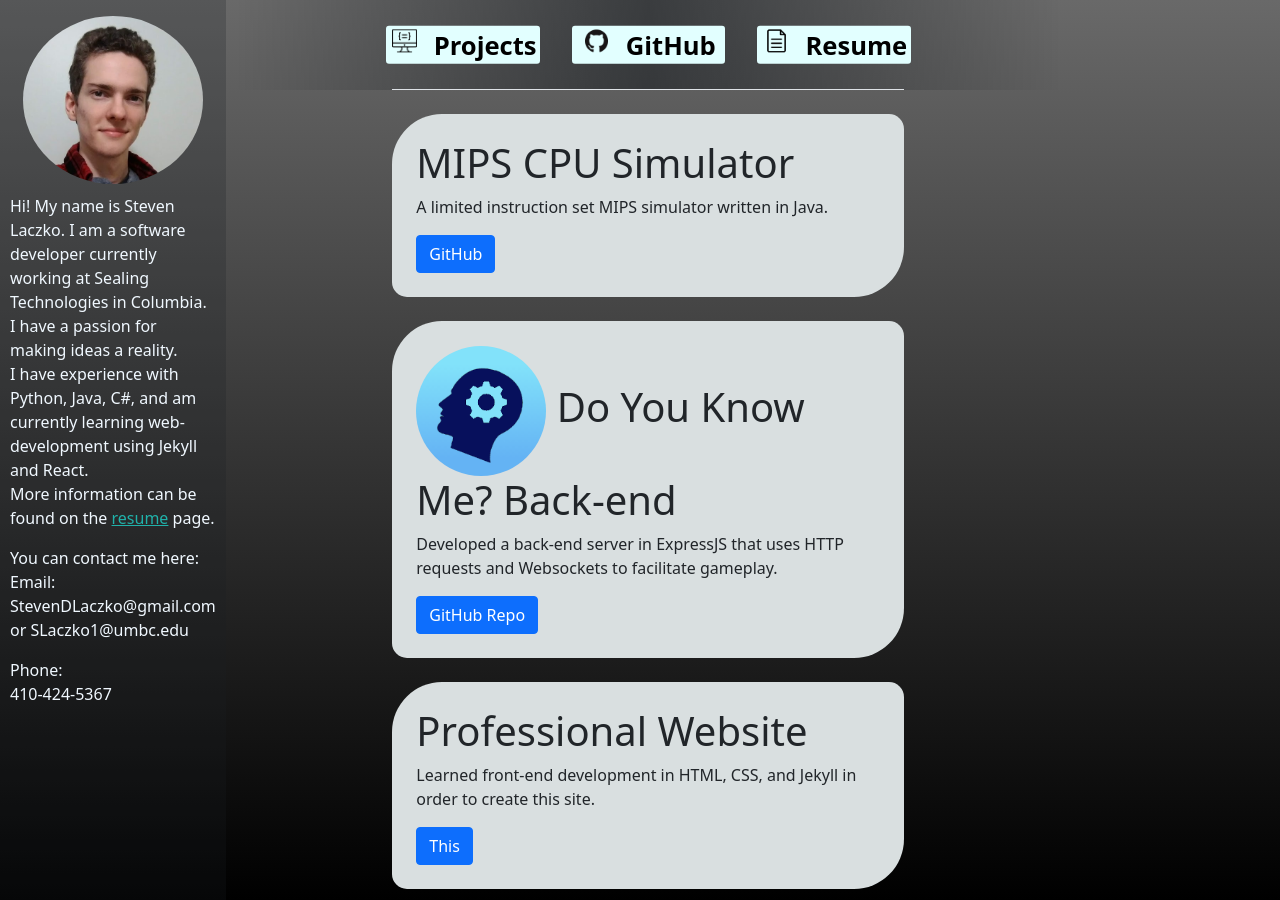
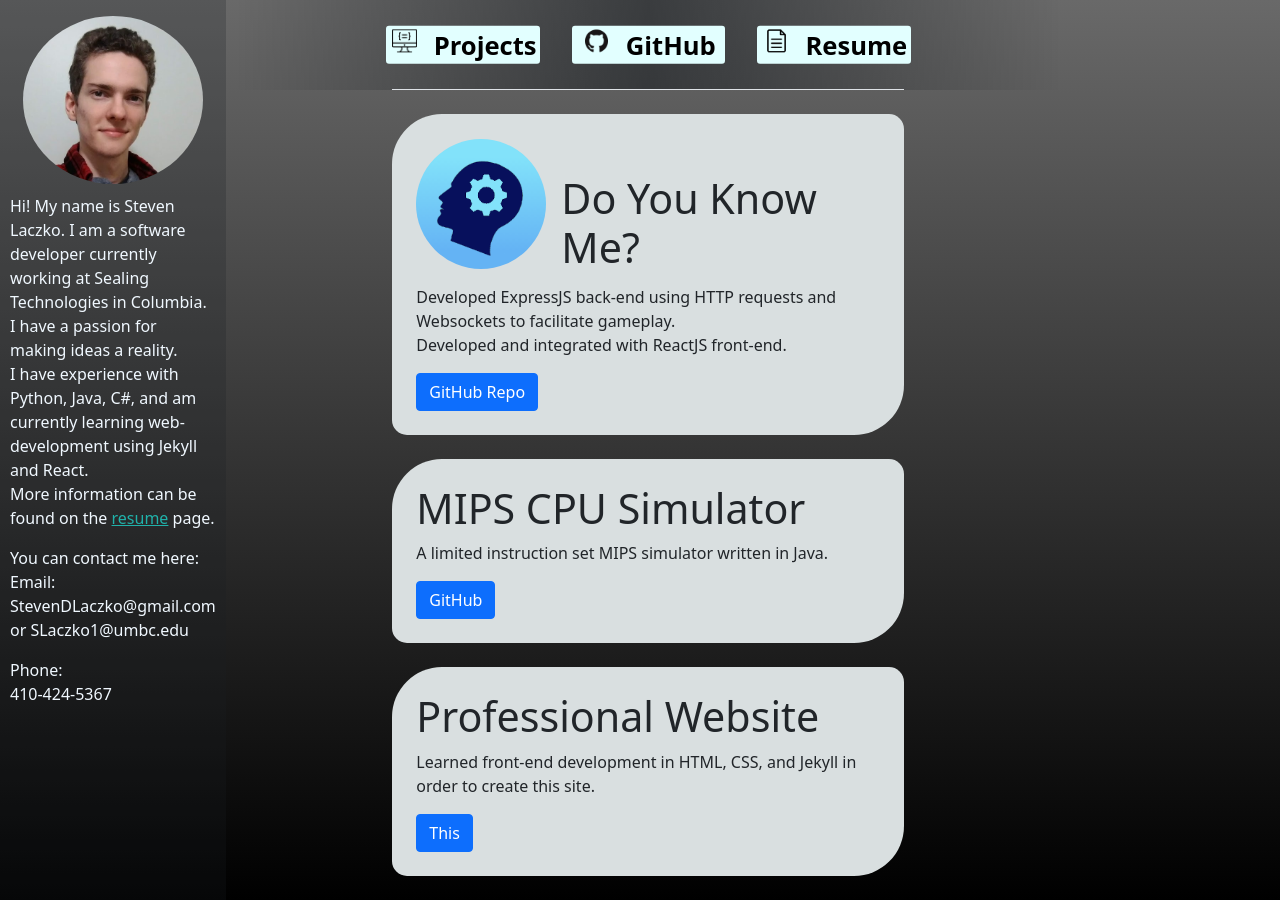
Before and after one commit to SLaczko/proj_website, a Jekyll site: the page built from projects.html, in a window 1280 px wide and 900 px high. Built offline with Jekyll 4.4.1, drawn with Linux system fonts in a browser that asks for light colours; some of the changed text lies outside the part shown.

Commit message:
Adjusted project formatting and changed ordering.

```diff
--- a/_data/projects.yml
+++ b/_data/projects.yml
@@ -1,13 +1,14 @@
+- project_name: "Do You Know Me?"
+  description: "Developed ExpressJS back-end using HTTP requests and Websockets to facilitate gameplay. <br>
+                Developed and integrated with ReactJS front-end."
+  link-name: "GitHub Repo"
+  link: "https://github.com/UMBCSOFT/DYNM_Server"
+  img: "/media/dykm.png"
+
 - project_name: "MIPS CPU Simulator"
   description: "A limited instruction set MIPS simulator written in Java."
   link-name: "GitHub"
   link: "https://github.com/StevenLaczko/MIPS"
-
-- project_name: "Do You Know Me? Back-end"
-  description: "Developed a back-end server in ExpressJS that uses HTTP requests and Websockets to facilitate gameplay."
-  link-name: "GitHub Repo"
-  link: "https://github.com/UMBCSOFT/DYNM_Server"
-  img: "/media/dykm.png"
 
 - project_name: "Professional Website"
   description: "Learned front-end development in HTML, CSS, and Jekyll in order to create this site."
@@ -15,13 +16,14 @@
   link: "http://www.stevenlaczko.com/"
 
 - project_name: "Boris"
-  description: "A Discord bot with a friendly (and copyrighted) face. He chats, he reminds, he sends memes! Have fun."
+  description: "A Discord bot written in Python with a friendly (and copyrighted) face. He chats, he reminds, he sends memes! Have fun."
   link-name: "GitHub"
   link: "https://github.com/StevenLaczko/BorisBot"
   img: "/media/tf2_engi.jpg"
 
 - project_name: "Schess Battle Royale"
-  description: "Chess, but with up to 100 players, modified rules, and every man for himself. I coded parts of the UI and did extensive refactoring, as well as all of the 3D modelling."
+  description: "Chess, but with up to 100 players, modified rules, and every man for himself. <br>
+                I coded parts of the UI and did extensive refactoring, as well as all of the 3D modelling."
   link-name: "Schess Website"
   link: "http://schessgame.com/"
   img: "/media/pwn.png"
--- a/css/styles.css
+++ b/css/styles.css
@@ -195,15 +195,28 @@ body {
 }
 
 .project-card img {
-    width: 20vw;
-    max-width: 130px;
-    max-height: 130px;
-    height: 20vw;
+    height: 100%;
     border-radius: 20vw;
 }
 
 .project-card h1 {
-    font-size: 2.5rem;
+    font-size: calc(1.375rem + 1.5vw);
+}
+
+.inline {
+    display: block;
+    height: 20vw;
+    max-height: 130px;
+    margin-bottom: 1rem;
+}
+
+.inline img {
+    float: left;
+}
+
+.inline h1 {
+    position: relative;
+    transform: translate(15px, 35px);
 }
 
 #resume {
--- a/projects.html
+++ b/projects.html
@@ -11,7 +11,7 @@ home: true
 
     <div class="project-card container">
         {% if project.img %}
-        <h1><img src="{{ project.img }}"/> {{project.project_name}}</h1>
+        <div class="inline"><img src="{{ project.img }}"/> <h1>{{project.project_name}}</h1></div>
         {% else %}
         <h1>{{project.project_name}}</h1>
         {% endif %}
```
